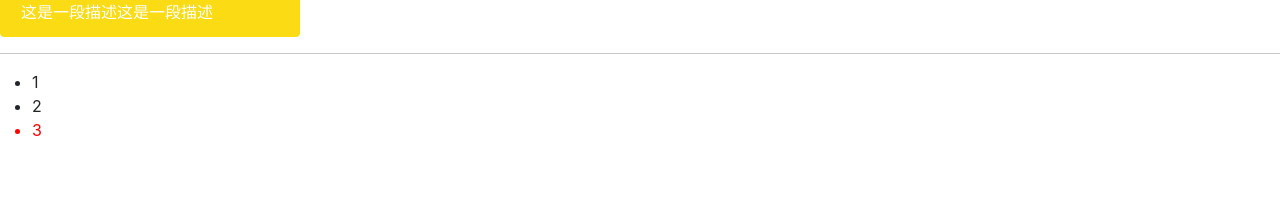
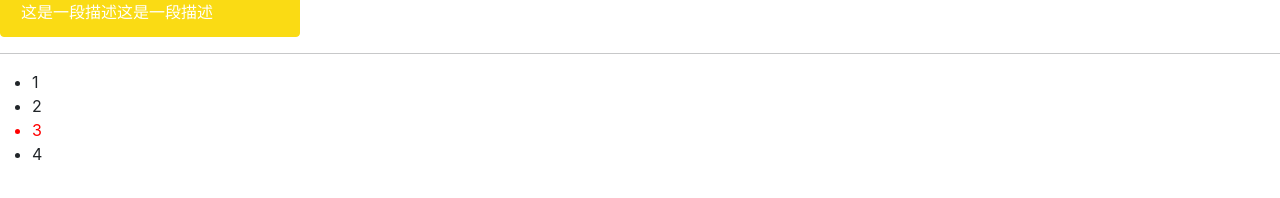
Before and after one commit to whmk-m/whmk-amuse, a React (Create React App) app: page / in a window 1280 px wide. Shown: the part 502-700 px from the top of the page. Built offline with nearby package versions, Linux system fonts and the light colour scheme.

Commit message:
Menu、MenuItem 使用 context 进行组件间通信

```diff
--- a/src/App.tsx
+++ b/src/App.tsx
@@ -1,8 +1,9 @@
 import React from "react";
 import Button, {ButtonSize, ButtonType} from "./components/Button";
-import Alert, { AlertType } from "./components/Alert";
+import Alert, {AlertType} from "./components/Alert";
 import Menu, {IMenuProps} from "./components/Menu";
-import MenuItem,{IMenuItemProps} from "./components/Menu/MenuItem";
+import MenuItem, {IMenuItemProps} from "./components/Menu/MenuItem";
+
 function App() {
   return (
     <div className="App">
@@ -41,10 +42,10 @@ function App() {
         </Button>
       </div>
       <hr/>
-      <div style={{width:'300px'}}>
+      <div style={{width: '300px'}}>
         <Alert title='Hello world!'/>
         <Alert type='success' closable={true} title='Hello world!'/>
-        <Alert type='danger' closable={true} onClose={()=>{
+        <Alert type='danger' closable={true} onClose={() => {
           alert('关闭')
         }} title='Hello world!'/>
         <Alert
@@ -56,15 +57,20 @@ function App() {
       </div>
       <hr/>
       <div>
-        <Menu className={'custom-menu'}>
-          <MenuItem className={'custom-item'}>
+        <Menu className={'custom-menu'} onSelect={ (activeIndex) => {
+          console.log('选中的索引：',activeIndex)
+        }}>
+          <MenuItem index={0} className={'custom-item'}>
             1
           </MenuItem>
-          <MenuItem disabled={true}>
+          <MenuItem index={1} disabled={true}>
             2
           </MenuItem>
-          <MenuItem style={{color:'#ff0000'}}>
+          <MenuItem index={2} style={{color: '#ff0000'}}>
             3
+          </MenuItem>
+          <MenuItem index={3}>
+            4
           </MenuItem>
         </Menu>
       </div>
--- a/src/components/Menu/MenuItem.tsx
+++ b/src/components/Menu/MenuItem.tsx
@@ -1,7 +1,9 @@
-import React from 'react'
+import React, {useContext} from 'react'
 import classNames from "classnames";
+import {MenuContext} from './index'
 
 export interface IMenuItemProps {
+  index: number
   disabled?: boolean,
   className?: string,
   style?: React.CSSProperties
@@ -9,24 +11,29 @@ export interface IMenuItemProps {
 
 const MenuItem: React.FC<IMenuItemProps> = (props) => {
   const {
+    index,
     disabled,
     className,
     style,
     children
   } = props
-  const classes = classNames('whmk-menu-item',{
-    'is-disabled':disabled,
-    [`${className}`]:!!className,
+  const context = useContext(MenuContext)
+  const classes = classNames('whmk-menu-item', {
+    'is-disabled': disabled,
+    'ia-active': context.activeIndex === index,
+    [`${className}`]: !!className,
   })
   return (
-    <li className={classes} style={style}>
+    <li className={classes} style={style} onClick={(event) => {
+      !disabled && context.onSelect && context.onSelect(index)
+    }}>
       {children}
     </li>
   )
 }
 
 MenuItem.defaultProps = {
-  disabled:false
+  disabled: false
 }
 
 export default MenuItem
--- a/src/components/Menu/index.tsx
+++ b/src/components/Menu/index.tsx
@@ -1,4 +1,4 @@
-import React from 'react'
+import React, {useState} from 'react'
 import classNames from "classnames";
 
 export type MenuMode = 'vertical' | 'horizontal'
@@ -11,29 +11,48 @@ export interface IMenuProps {
   mode?: MenuMode
 }
 
+interface IMenuContext {
+  activeIndex: number
+  onSelect?: (selectedIndex: number) => void,
+}
+// 创建context上下文，与子组件之间可以共享属性
+export const MenuContext = React.createContext<IMenuContext>({
+  activeIndex: 0
+})
+
 const Menu: React.FC<IMenuProps> = (props) => {
   const {
-    defaultIndex,
+    defaultIndex = 0,
     className,
     style,
     onSelect,
-    mode,
+    mode = 'horizontal',
     children
   } = props
+  const [activeIndex, setActiveIndex] = useState(defaultIndex)
+
   const classes = classNames('whmk-menu', {
     'whmk-menu-vertical': mode === 'vertical',
     [`${className}`]: !!className,
   })
+
+  const handleClick = (index: number) => {
+    setActiveIndex(index)
+    onSelect && onSelect(index)
+  }
+
+  const passwordContext:IMenuContext = {
+    activeIndex,
+    onSelect:handleClick
+  }
+
   return (
     <ul className={classes} style={style}>
-      {children}
+      <MenuContext.Provider value={passwordContext}>
+        {children}
+      </MenuContext.Provider>
     </ul>
   )
 }
 
-Menu.defaultProps = {
-  defaultIndex: 0,
-  mode: 'horizontal'
-}
-
 export default Menu
```
